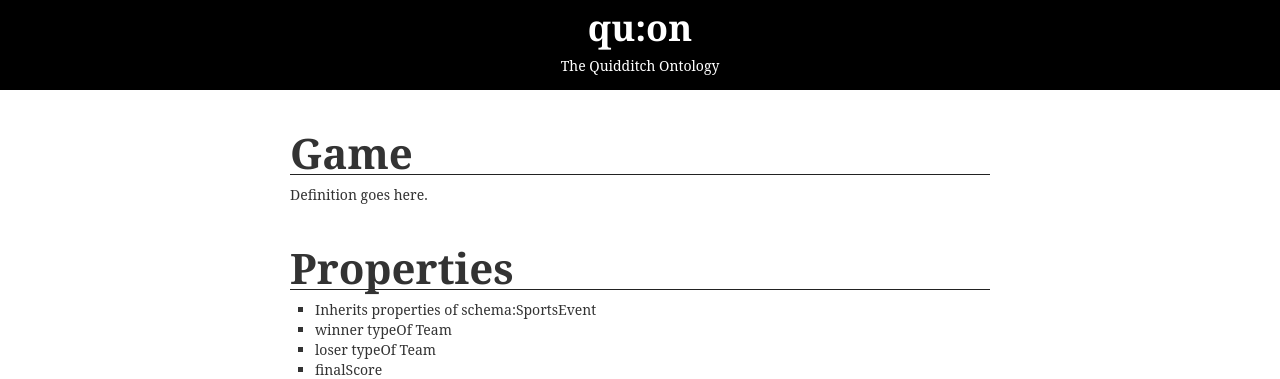
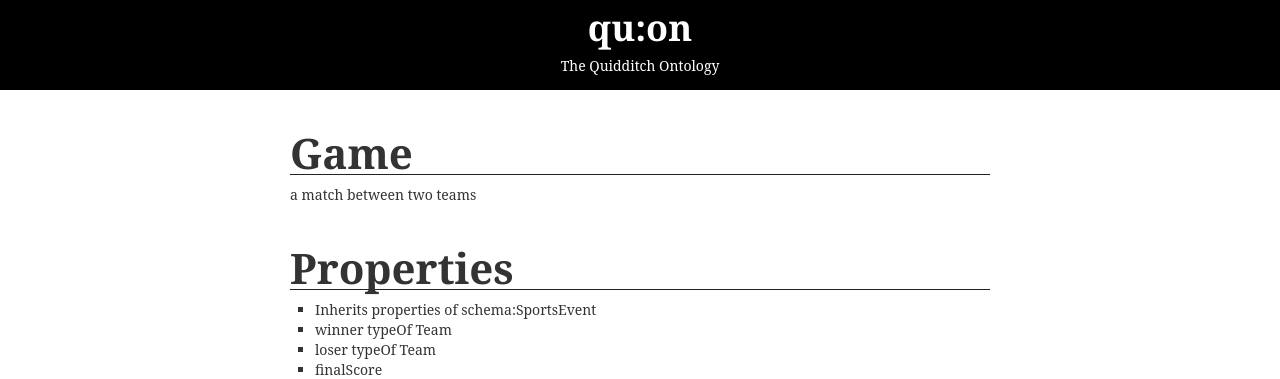
Before and after one commit to helrond/quon, a Jekyll site: the page built from Game.md, in a window 1280 px wide. Shown: the top 379 px of the page. Built offline with Jekyll 4.4.1, drawn with Linux system fonts in a browser that asks for light colours; some web fonts are replaced.

Commit message:
added definition

```diff
--- a/Game.md
+++ b/Game.md
@@ -3,7 +3,7 @@ title: Game
 layout: type
 categories: type
 ---
-Definition goes here.
+a match between two teams
 ##Properties
 * Inherits properties of [schema:SportsEvent](http://schema.org/SportsEvent)
 * winner typeOf [Team](Team)
```
